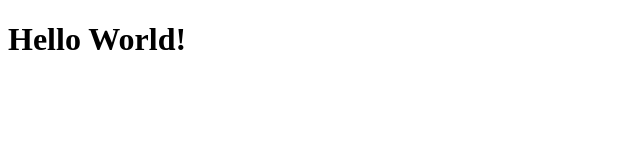
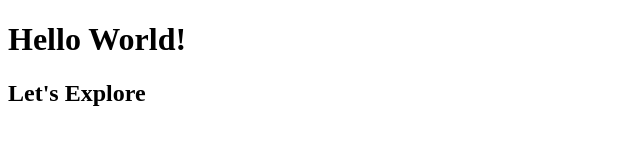
Before and after one commit to notinterested1/coursera, a plain HTML site: page index.html in a window 1280 px wide. Shown: the whole page, without its empty margins (0-640 px from the left). Drawn offline with Linux system fonts and the light colour scheme.

Commit message:
Update index.html

```diff
--- a/index.html
+++ b/index.html
@@ -8,5 +8,6 @@
 </head>
 <body>
     <h1> Hello World!</h1>
+    <h2> Let's Explore <h2>
 </body>
 </html>
```
